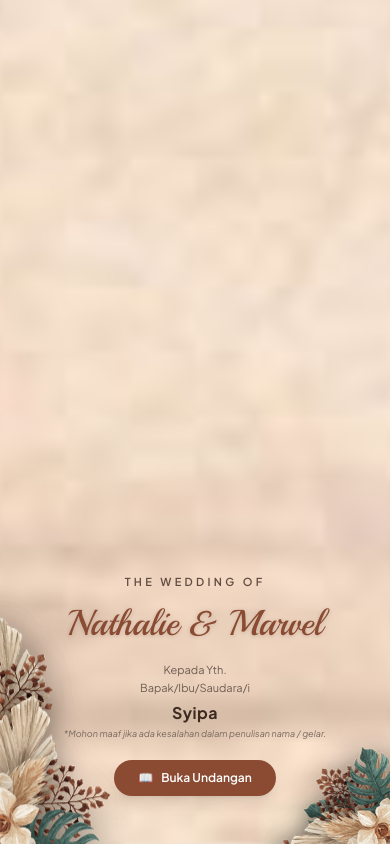
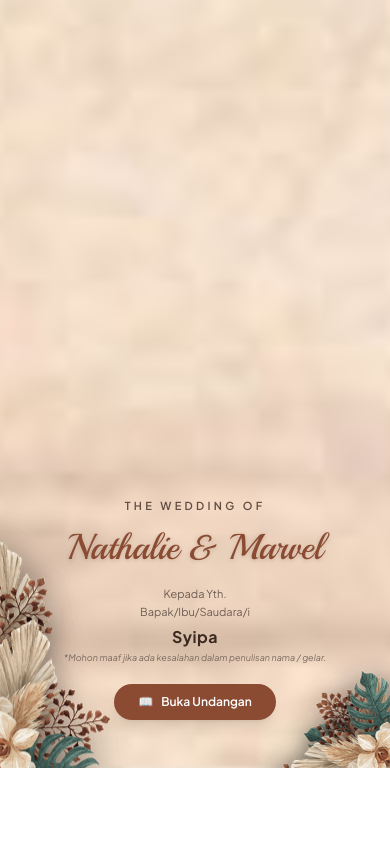
Before and after one commit to attnsean/sienna-rustic, a Next.js app: page / in a window 390 px wide. Shown: the part 5917-6761 px from the top of the page. After the commit the page ends 6685 px from the top, so only its background shows below. Built offline with nearby package versions, Linux system fonts and the light colour scheme; no server answers; the database is empty; a web font is replaced by a local one.

Commit message:
feat(footer-music): add official SeraStory logo, replace TikTok with serastory.com, remove bottom whitespace, and luxury vinyl music disc redesign

```diff
--- a/app/components/RightSidebar.tsx
+++ b/app/components/RightSidebar.tsx
@@ -312,7 +312,7 @@ export default function RightSidebar({ guestName, guest, project, events, wishes
       {/* INVITATION CONTENT */}
       {/* Animasi per widget muncul secara individu, bukan langsung full per section */}
       {/* ========================================================================= */}
-      <div className="relative min-h-[100dvh] pb-24">
+      <div className="relative min-h-[100dvh] pb-0">
 
         {/* ===================================================================== */}
         {/* SECTION 2 - HERO & COUNTDOWN (Bunga di-rotate 180 persis Gambar 3) */}
@@ -1474,14 +1474,22 @@ export default function RightSidebar({ guestName, guest, project, events, wishes
           <footer className="relative z-20 bg-gradient-to-b from-[#632E1A] via-[#4D2313] to-[#331509] text-white pt-10 pb-24 px-6 text-center shadow-2xl border-t border-[#D4A373]/25">
             <div className="max-w-sm mx-auto space-y-5">
 
-              {/* Brand Logo & Monogram */}
+              {/* Official SeraStory Brand Logo */}
               <div className="flex flex-col items-center justify-center space-y-2">
-                <div className="w-11 h-11 rounded-full bg-gradient-to-br from-[#8A4B32] to-[#2B1006] border border-[#E6C280]/60 ring-2 ring-[#E6C280]/20 flex items-center justify-center shadow-lg">
-                  <span className="font-serif font-bold text-lg text-[#F5EDE2] tracking-normal">S</span>
+                <div className="h-16 w-auto flex items-center justify-center">
+                  <img
+                    src="/logo-white.png"
+                    alt="SeraStory Logo"
+                    className="h-full w-auto object-contain filter drop-shadow-[0_2px_10px_rgba(0,0,0,0.5)] opacity-95"
+                  />
                 </div>
                 <div className="text-center space-y-0.5">
-                  <h4 className="font-serif font-bold text-base tracking-[0.2em] text-[#FAF5F0]">SERASTORY</h4>
-                  <p className="font-sr-sans text-[9px] tracking-[0.26em] text-[#E6C280]/80 uppercase font-medium">Bespoke Digital Invitation</p>
+                  <h4 className="font-serif font-bold text-base tracking-[0.25em] text-[#FAF5F0] uppercase">
+                    SERASTORY
+                  </h4>
+                  <p className="font-sr-sans text-[9px] tracking-[0.28em] text-[#E6C280]/85 uppercase font-medium">
+                    Bespoke Digital Invitation
+                  </p>
                 </div>
               </div>
 
@@ -1513,17 +1521,19 @@ export default function RightSidebar({ guestName, guest, project, events, wishes
                   <span>085189970998</span>
                 </a>
 
-                {/* TikTok */}
+                {/* Website */}
                 <a
-                  href="https://tiktok.com/@serastory.id"
+                  href="https://serastory.com"
                   target="_blank"
                   rel="noreferrer"
                   className="inline-flex items-center gap-2 px-3.5 py-1.5 rounded-full bg-white/[0.07] hover:bg-white/[0.14] border border-[#E6C280]/25 hover:border-[#E6C280]/60 transition-all text-[#FAF5F0] text-xs font-medium shadow-sm hover:scale-[1.03] active:scale-95"
                 >
-                  <svg className="w-3.5 h-3.5 text-[#E6C280]" viewBox="0 0 24 24" fill="currentColor">
-                    <path d="M19.59 6.69a4.83 4.83 0 0 1-3.77-4.25V2h-3.45v13.67a2.89 2.89 0 0 1-5.2 1.74 2.89 2.89 0 0 1 2.31-4.64c.298 0 .591.044.87.13V9.4a6.33 6.33 0 0 0-1-.08A6.34 6.34 0 0 0 3 15.66a6.34 6.34 0 0 0 10.82 4.48 6.3 6.3 0 0 0 1.86-4.48v-6.9a8.16 8.16 0 0 0 4.91 1.63v-3.7z"/>
+                  <svg className="w-3.5 h-3.5 text-[#E6C280]" viewBox="0 0 24 24" fill="none" stroke="currentColor" strokeWidth="2" strokeLinecap="round" strokeLinejoin="round">
+                    <circle cx="12" cy="12" r="10" />
+                    <line x1="2" y1="12" x2="22" y2="12" />
+                    <path d="M12 2a15.3 15.3 0 0 1 4 10 15.3 15.3 0 0 1-4 10 15.3 15.3 0 0 1-4-10 15.3 15.3 0 0 1 4-10z" />
                   </svg>
-                  <span>serastory.id</span>
+                  <span>serastory.com</span>
                 </a>
               </div>
 
@@ -1551,8 +1561,7 @@ export default function RightSidebar({ guestName, guest, project, events, wishes
               </div>
 
             </div>
-          </footer>
-        </section>
+          </footer></section>
 
       </div>
 
@@ -1561,21 +1570,49 @@ export default function RightSidebar({ guestName, guest, project, events, wishes
       {/* ===================================================================== */}
       {isOpened && (
         <>
-          {/* Floating Rotating Music Disc */}
-          <div className="fixed bottom-6 z-50 pointer-events-none w-full md:w-[38%] lg:w-[35%] xl:w-[32%] right-0 flex justify-end px-4 sm:px-6">
+          {/* Floating Rotating Music Disc (Rustic Luxury Vinyl Player) */}
+          <div className="fixed bottom-6 z-50 pointer-events-none w-full md:w-[38%] lg:w-[35%] xl:w-[32%] right-0 flex justify-end px-5 sm:px-6">
             <button
               type="button"
               onClick={toggleMusic}
-              aria-label="Toggle Music"
-              className="pointer-events-auto w-11 h-11 rounded-full bg-[#1A1A1A] border-2 border-[#8A4B32] shadow-2xl flex items-center justify-center cursor-pointer group active:scale-90 transition-transform"
-            >
-              <div className={`w-8 h-8 rounded-full bg-[#8A4B32] flex items-center justify-center ${isPlayingMusic ? "animate-sr-spin" : ""}`}>
-                <span className="text-white text-xs">🎵</span>
+              aria-label={isPlayingMusic ? "Jeda Musik" : "Putar Musik"}
+              className="pointer-events-auto relative group active:scale-95 transition-transform duration-200"
+            >
+              {/* Outer Golden Aura Pulse when playing */}
+              {isPlayingMusic && (
+                <span className="absolute -inset-1 rounded-full bg-[#D4A373]/35 animate-ping opacity-60 pointer-events-none" />
+              )}
+
+              {/* Realistic Vinyl Disc Body */}
+              <div
+                className={`relative w-12 h-12 rounded-full bg-[#181310] border-2 border-[#D4A373] shadow-[0_8px_24px_rgba(43,16,6,0.5)] flex items-center justify-center overflow-hidden transition-all duration-300 group-hover:scale-105 group-hover:border-[#E6C280] ${
+                  isPlayingMusic ? "animate-sr-spin" : ""
+                }`}
+              >
+                {/* Concentric Vinyl Grooves */}
+                <div className="absolute inset-[3px] rounded-full border border-white/[0.08] pointer-events-none" />
+                <div className="absolute inset-[7px] rounded-full border border-white/[0.05] pointer-events-none" />
+
+                {/* Center Record Label (Warm Terracotta with Gold Ring) */}
+                <div className="relative w-5 h-5 rounded-full bg-gradient-to-br from-[#8A4B32] via-[#6D341F] to-[#451C0E] border border-[#E6C280]/60 flex items-center justify-center shadow-inner">
+                  {/* Center Spindle Hole & Musical Note SVG */}
+                  <svg
+                    className="w-2.5 h-2.5 text-[#FAF5F0] filter drop-shadow-[0_1px_1px_rgba(0,0,0,0.6)]"
+                    viewBox="0 0 24 24"
+                    fill="currentColor"
+                  >
+                    <path d="M12 3v10.55c-.59-.34-1.27-.55-2-.55-2.21 0-4 1.79-4 4s1.79 4 4 4 4-1.79 4-4V7h4V3h-6z" />
+                  </svg>
+                </div>
+              </div>
+
+              {/* Tooltip on Hover */}
+              <div className="absolute -top-7 right-0 opacity-0 group-hover:opacity-100 transition-opacity duration-200 pointer-events-none bg-[#2B1006]/90 text-[#F5EDE2] text-[9px] tracking-wider font-sr-sans px-2 py-0.5 rounded-md border border-[#E6C280]/30 shadow-md whitespace-nowrap uppercase">
+                {isPlayingMusic ? "Jeda Musik" : "Putar Musik"}
               </div>
             </button>
           </div>
-
-        </>
+</>
       )}
 
     </div>
```
Also changed, not shown: public/logo-white.png (added).
